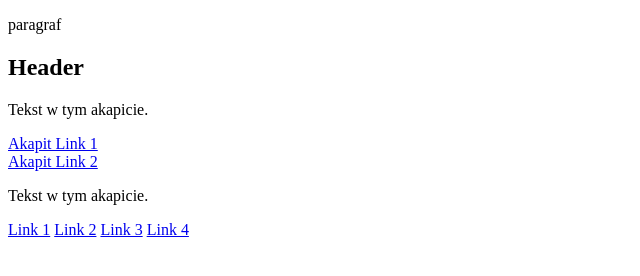
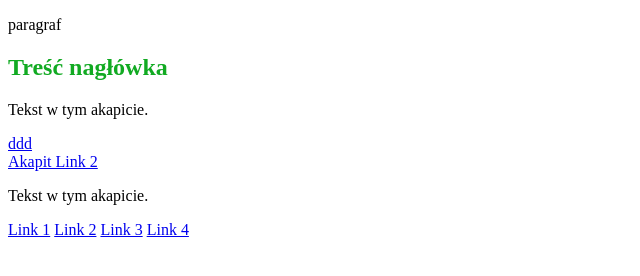
Before and after one commit to monika-and/document-object-model, a plain HTML site: page index.html in a window 1280 px wide. Shown: the whole page, without its empty margins (0-640 px from the left). Drawn offline with Linux system fonts and the light colour scheme.

Commit message:
manipulacje dom-html

```diff
--- a/index.html
+++ b/index.html
@@ -32,6 +32,6 @@
 
         </section>
 
-        <script src="js/tworzenie,dodawanie,usuwanie-wezlow.js"></script>
+        <script src="js/manipulacja-dom-html.js"></script>
 </body>
 </html>
--- a/js/manipulacja-dom-html.js
+++ b/js/manipulacja-dom-html.js
@@ -0,0 +1,16 @@
+'use strict';
+
+var mainHeader = document.getElementById('main-header'); //przypisujemy nagłówek strony do zmiennej
+console.log(mainHeader);
+
+mainHeader.innerHTML = "Treść nagłówka"; //dodajemy treść do nagłówka
+
+var link = document.getElementsByClassName('link')[0]; //przypisujemy link do zmiennej
+console.log(link);
+
+link.href = "http://akademia108.pl"; //nadpisujemy atrybut href w linki
+
+link.className = "nowa-klasa"; //nadpisujemy nazwę klasy w linku
+mainHeader.style.color = "#11aa22"; //dodajemy style nagłówka
+
+link.text = "ddd";
```
